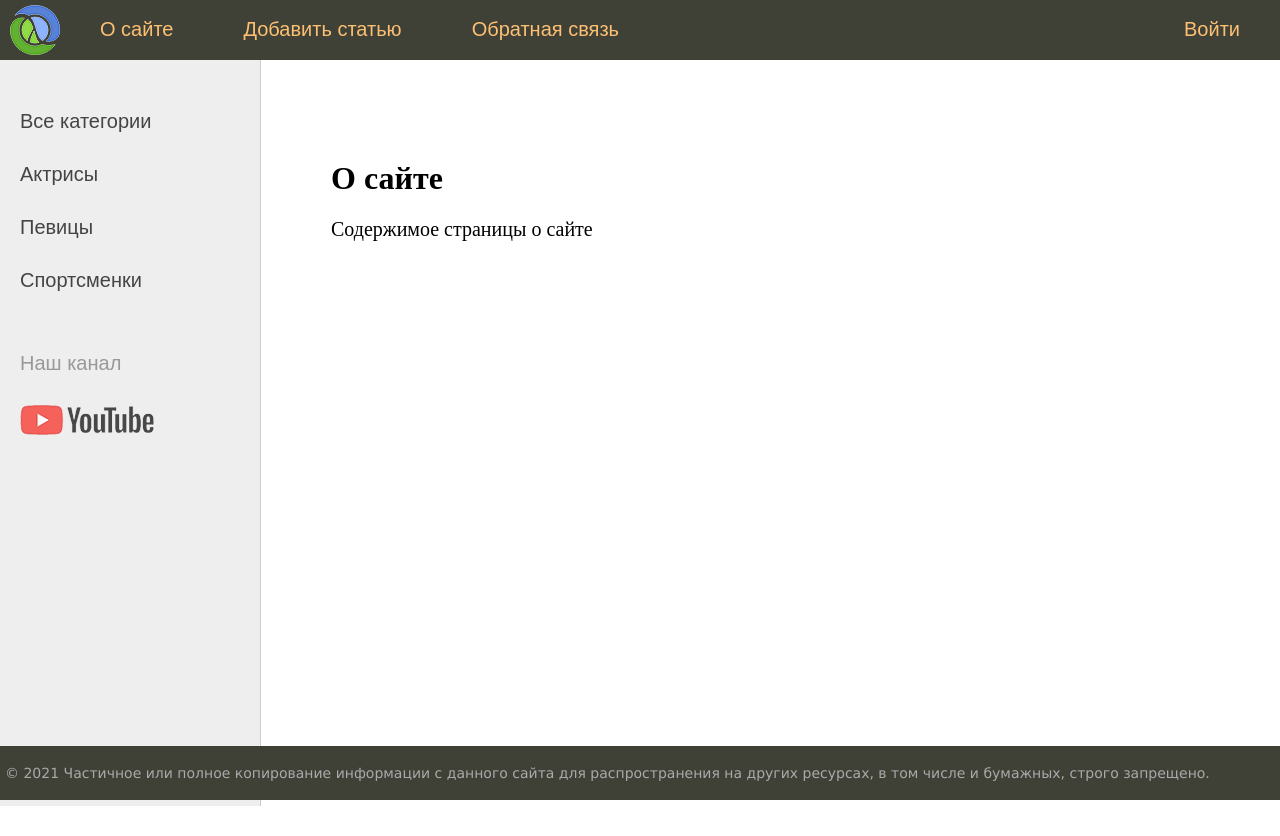
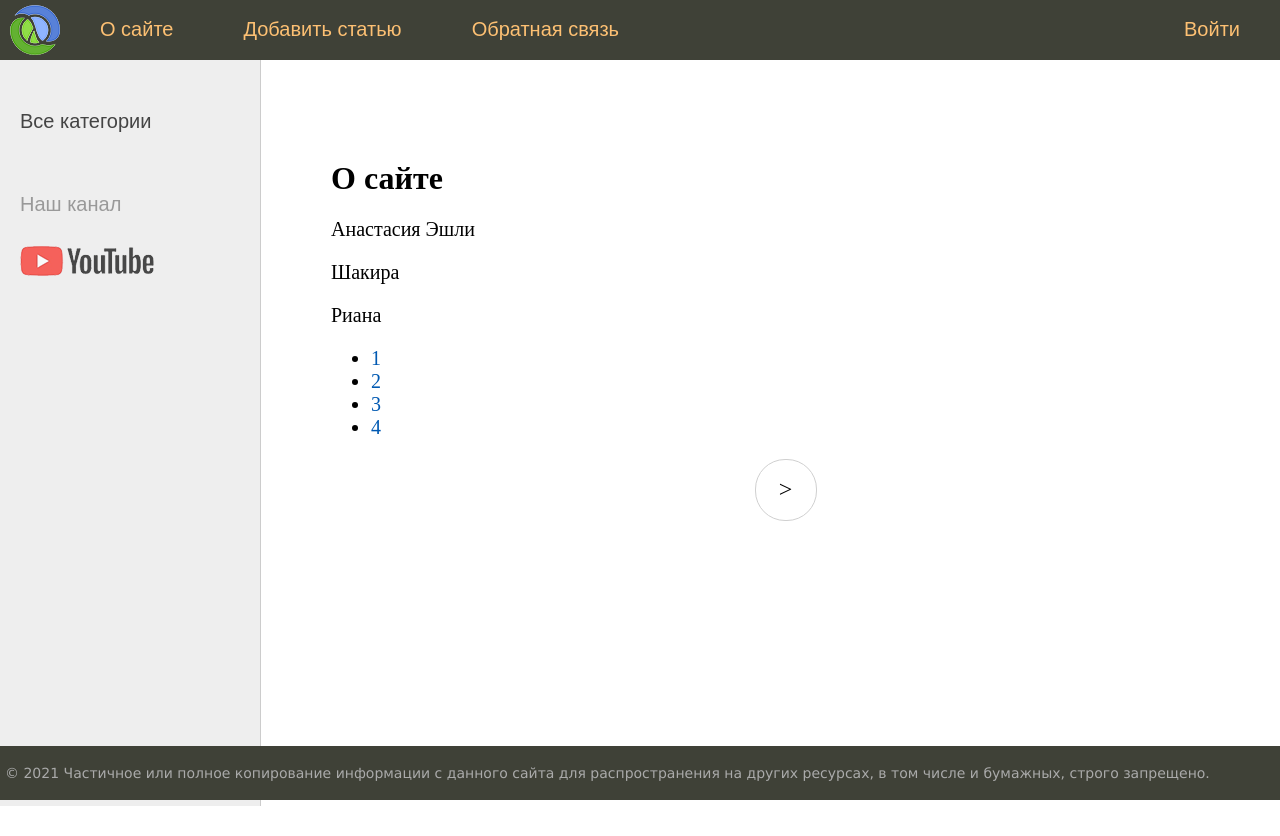
Before and after one commit to DAlavaro/djsite, a Django app: page /about/ in a window 1280 px wide. Run offline with Django 4.2, Linux system fonts and the light colour scheme; data comes from the database, SQL or seed files in the repository; both versions use the stored data as it was after the commit.

Commit message:
pagination lesson 18

```diff
--- a/coolsite/women/static/women/css/styles.css
+++ b/coolsite/women/static/women/css/styles.css
@@ -390,3 +390,41 @@ ul.lang-list li a:hover {color: #fdc073;}
     min-width: 200px;
     font-size: 16px;
 }
+
+.list-pages {
+	text-align: center;
+	margin: 0 0 20px 0;
+}
+.list-pages ul {
+	margin: 20px 0 0 0;
+	padding: 0;
+	list-style: none;
+}
+.list-pages ul li {
+	display: inline-block;
+	margin: 0 20px 0 0;
+}
+.list-pages a {
+	color: #000;
+	font-size: 24px;
+	text-decoration: none;
+}
+.list-pages .page-num, .page-num-selected {
+	display: inline-block;
+	width: 60px;
+	height: 44px;
+	padding: 16px 0 0 0;
+	border: 1px solid #d0d0d0;
+	border-radius: 30px;
+}
+.list-pages .page-num:hover {
+	box-shadow: 3px 3px 1px #d0d0d0;
+}
+.list-pages .page-num-selected {
+	border: none;
+	color: #000;
+	font-size: 20px;
+}
+.list-pages .page-num-selected:hover {
+	box-shadow: none;
+}
--- a/coolsite/women/templates/women/about.html
+++ b/coolsite/women/templates/women/about.html
@@ -2,5 +2,19 @@
 
 {% block content %}
 <h1>{{title}}</h1>
-<p>Содержимое страницы о сайте
+
+{% for contact in page_obj %}
+<p>{{ contact }}</p>
+{% endfor %}
+
+<nav>
+    <ul>
+        {% for p in page_obj.paginator.page_range %}
+        <li>
+            <a href="?page={{ p }}">{{ p }}</a>
+        </li>
+        {% endfor %}
+    </ul>
+</nav>
+
 {% endblock %}
--- a/coolsite/women/templates/women/base.html
+++ b/coolsite/women/templates/women/base.html
@@ -1,3 +1,4 @@
+
 {% load static %}
 {% load women_tags %}
 <!DOCTYPE html>
@@ -40,7 +41,16 @@
 		<li><a href="{% url 'home' %}">Все категории</a></li>
 {% endif %}
 
-{% show_categories cat_selected=cat_selected %}
+{% for c in cats %}
+{% if c.women__count > 0 %}
+	{% if c.pk == cat_selected %}
+		<li class="selected">{{c.name}}</li>
+	{% else %}
+		<li><a href="{{ c.get_absolute_url }}">{{c.name}}</a></li>
+	{% endif %}
+{% endif %}
+{% endfor %}
+
 
 		<li class="share">
 		<p>Наш канал</p>
@@ -58,6 +68,34 @@
 	<div class="content-text">
 {% block content %}
 {% endblock %}
+{% if page_obj.has_other_pages %}
+<nav class="list-pages">
+    <ul>
+{% if page_obj.has_previous %}
+<li class="page-num">
+	<a href="?page={{ page_obj.previous_page_number }}">&lt;</a>
+</li>
+{% endif %}
+
+        {% for p in paginator.page_range %}
+		{% if page_obj.number == p %}
+        <li class="page-num page-num-selected">{{ p }}</li>
+		{% elif p >= page_obj.number|add:-2 and p <= page_obj.number|add:2  %}
+        <li class="page-num">
+            <a href="?page={{ p }}">{{ p }}</a>
+        </li>
+		{% endif %}
+        {% endfor %}
+
+{% if page_obj.has_next %}
+<li class="page-num">
+	<a href="?page={{ page_obj.next_page_number }}">&gt;</a>
+</li>
+{% endif %}
+
+    </ul>
+</nav>
+{% endif %}
 	</div>
 <!-- Конец блока контента -->
 
--- a/coolsite/women/templatetags/women_tags.py
+++ b/coolsite/women/templatetags/women_tags.py
@@ -14,5 +14,9 @@ def get_categories(filter=None):
 
 @register.inclusion_tag('women/list_categories.html')
 def show_categories(sort=None, cat_selected=0):
-    cats = Category.objects.all()
-    return {'cats': cats}
+    if not sort:
+        cats = Category.objects.all()
+    else:
+        cats = Category.objects.order_by(sort)
+
+    return {'cats': cats, "cat_selected": cat_selected}
--- /dev/null
+++ b/coolsite/women/utils.py
@@ -0,0 +1,28 @@
+from django.db.models import Count
+
+from .models import *
+
+menu = [{'title': "О сайте", 'url_name': 'about'},
+        {'title': "Добавить статью", 'url_name': 'add_page'},
+        {'title': "Обратная связь", 'url_name': 'contact'},
+        {'title': "Войти", 'url_name': 'login'}
+        ]
+
+
+class DataMixin:
+    paginate_by = 3
+
+    def get_user_contex(self, **kwargs):
+        context = kwargs
+        cats = Category.objects.annotate(Count('women'))
+
+        user_menu = menu.copy()
+        if not self.request.user.is_authenticated:
+            user_menu.pop(1)
+
+        context['menu'] = user_menu
+
+        context['cats'] = cats
+        if 'cat_selected' not in context:
+            context['cat_selected'] = 0
+        return context
--- a/coolsite/women/views.py
+++ b/coolsite/women/views.py
@@ -1,48 +1,50 @@
+from django.core.paginator import Paginator
 from django.http import HttpResponse, HttpResponseNotFound, Http404
 from django.shortcuts import render, redirect, get_object_or_404
 from django.urls import reverse_lazy
 from django.views.generic import ListView, DeleteView, CreateView
+from django.contrib.auth.mixins import LoginRequiredMixin
 
 from .forms import *
 from .models import *
-
-menu = [{'title': "О сайте", 'url_name': 'about'},
-        {'title': "Добавить статью", 'url_name': 'add_page'},
-        {'title': "Обратная связь", 'url_name': 'contact'},
-        {'title': "Войти", 'url_name': 'login'}
-]
+from .utils import *
 
 
-class WomenHome(ListView):
+class WomenHome(DataMixin, ListView):
     model = Women
     template_name = 'women/index.html'
     context_object_name = 'posts'
 
     def get_context_data(self, *, object_list=None, **kwargs):
         context = super().get_context_data(**kwargs)
-        context['menu'] = menu
-        context['title'] = 'Главная страница'
-        context['cat_selected'] = 0
-        return context
+        c_def = self.get_user_contex(title="Главная страница")
+        return dict(list(context.items()) + list(c_def.items()))
 
     def get_queryset(self):
         return Women.objects.filter(is_published=True)
 
 
 def about(request):
-    return render(request, 'women/about.html', {'menu': menu, 'title': 'О сайте'})
+    contact_list = Women.objects.all()
+    paginator = Paginator(contact_list, 3)
+
+    page_number = request.GET.get('page')
+    page_obj = paginator.get_page(page_number)
+
+    return render(request, 'women/about.html', {'page_obj': page_obj, 'menu': menu, 'title': 'О сайте'})
 
 
-class AddPage(CreateView):
+class AddPage(LoginRequiredMixin, DataMixin, CreateView):
     form_class = AddPostForm
     template_name = 'women/addpage.html'
     success_url = reverse_lazy('home')
+    login_url = reverse_lazy('home')
+    raise_exception = True
 
     def get_context_data(self, *, object_list=None, **kwargs):
         context = super().get_context_data(**kwargs)
-        context['title'] = 'Добавление статьи'
-        context['menu'] = menu
-        return context
+        c_def = self.get_user_contex(title="Добавление статьи")
+        return dict(list(context.items()) + list(c_def.items()))
 
 
 def contact(request):
@@ -56,7 +58,7 @@ def pageNotFound(request, exception):
     return HttpResponseNotFound('<h1>Страница не найдена</h1>')
 
 
-class ShowPost(DeleteView):
+class ShowPost(DataMixin, DeleteView):
     model = Women
     template_name = 'women/post.html'
     slug_url_kwarg = 'post_slug'
@@ -65,12 +67,11 @@ class ShowPost(DeleteView):
 
     def get_context_data(self, *, object_list=None, **kwargs):
         context = super().get_context_data(**kwargs)
-        context['title'] = context['post']
-        context['menu'] = menu
-        return context
+        c_def = self.get_user_contex(title=context['post'])
+        return dict(list(context.items()) + list(c_def.items()))
 
 
-class WomenCategory(ListView):
+class WomenCategory(DataMixin, ListView):
     model = Women
     template_name = 'women/index.html'
     context_object_name = 'posts'
@@ -81,7 +82,6 @@ class WomenCategory(ListView):
 
     def get_context_data(self, *, object_list=None, **kwargs):
         context = super().get_context_data(**kwargs)
-        context['title'] = 'Категория -' + str(context['posts'][0].cat)
-        context['menu'] = menu
-        context['cat_selected'] = context['posts'][0].cat_id
-        return context
+        c_def = self.get_user_contex(title="категория -" + str(context['posts'][0].cat),\
+                cat_selected=context['posts'][0].cat_id)
+        return dict(list(context.items()) + list(c_def.items()))
```
Also changed, not shown: coolsite/db.sqlite3, coolsite/media/photos/2023/02/19/Снимок_экрана_2023-02-08_в_23.02.29.png (added).
